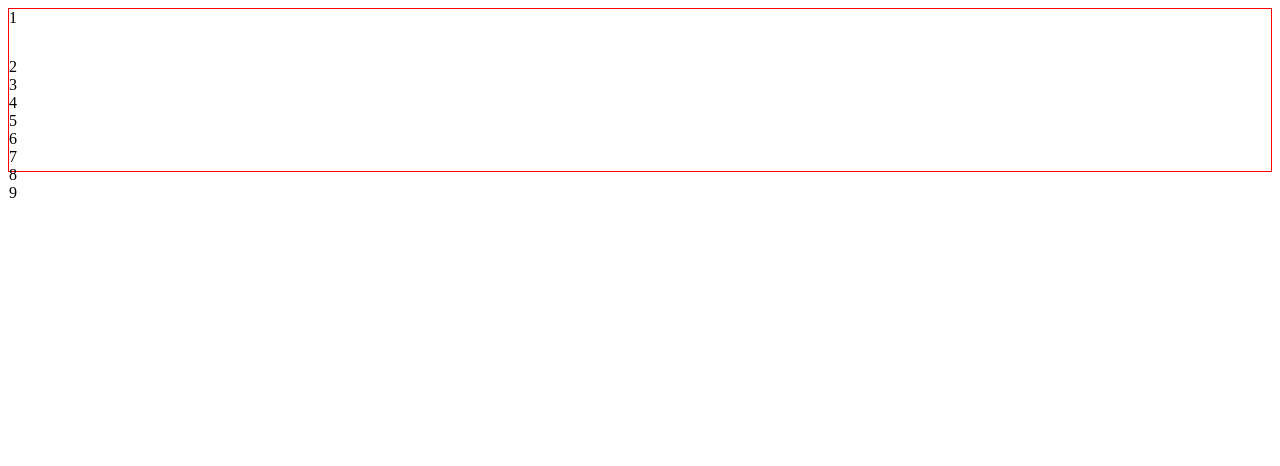
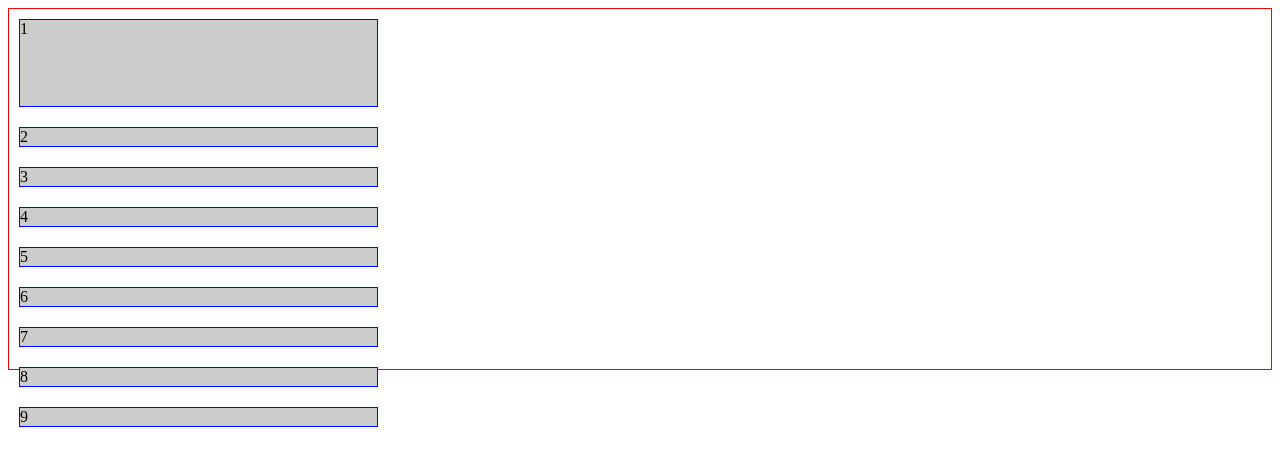
Before and after one commit to Diamondberg/diamondberg.github.io, a plain HTML site: page index.html in a window 1280 px wide. Drawn offline with Linux system fonts and the light colour scheme.

Commit message:
save changes

```diff
--- a/css/style.css
+++ b/css/style.css
@@ -7,3 +7,8 @@ body{
   grid-template-columns: 30%;
   grid-template-rows: 30%;
 }
+.items{
+  border: 1px solid blue;
+  margin: 10px;
+  background-color: #ccc;
+}
```
Also changed, not shown: index.html (+1 -0 lines).
